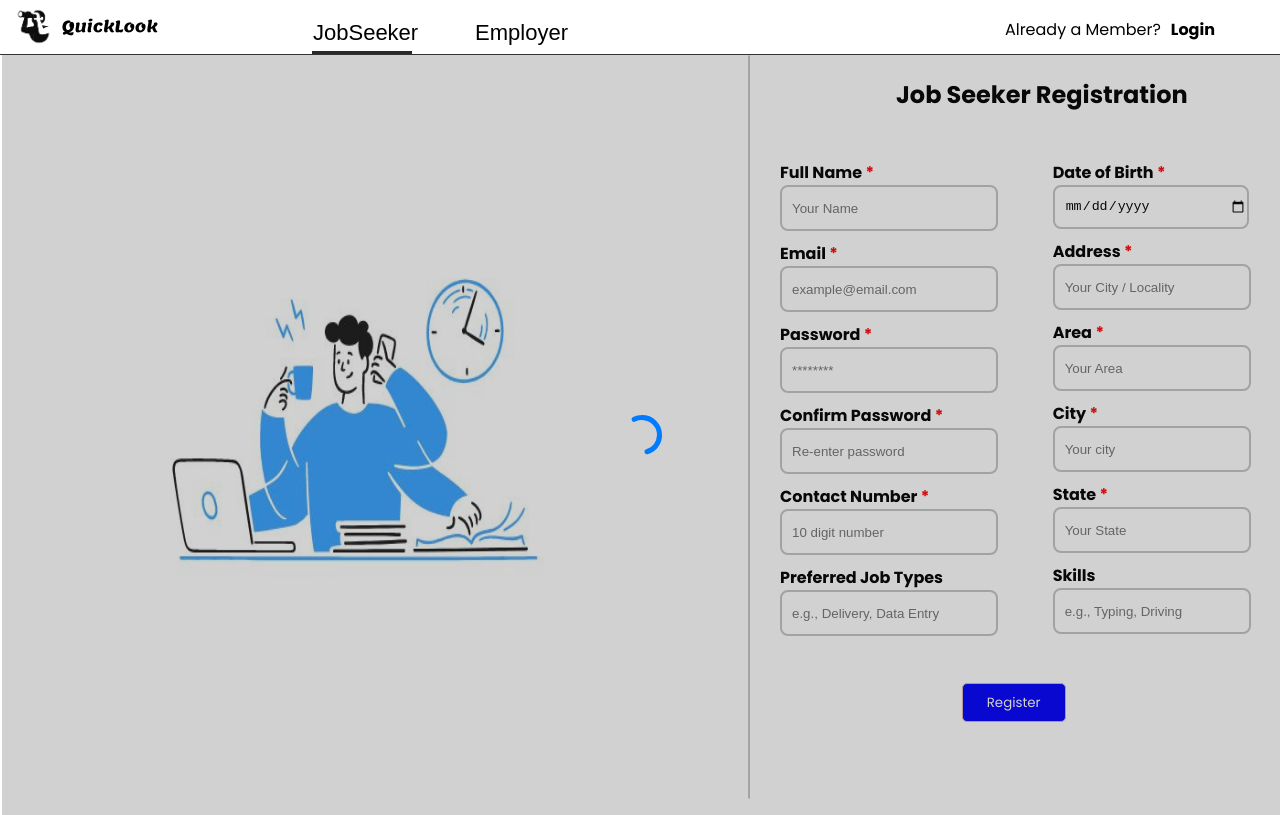
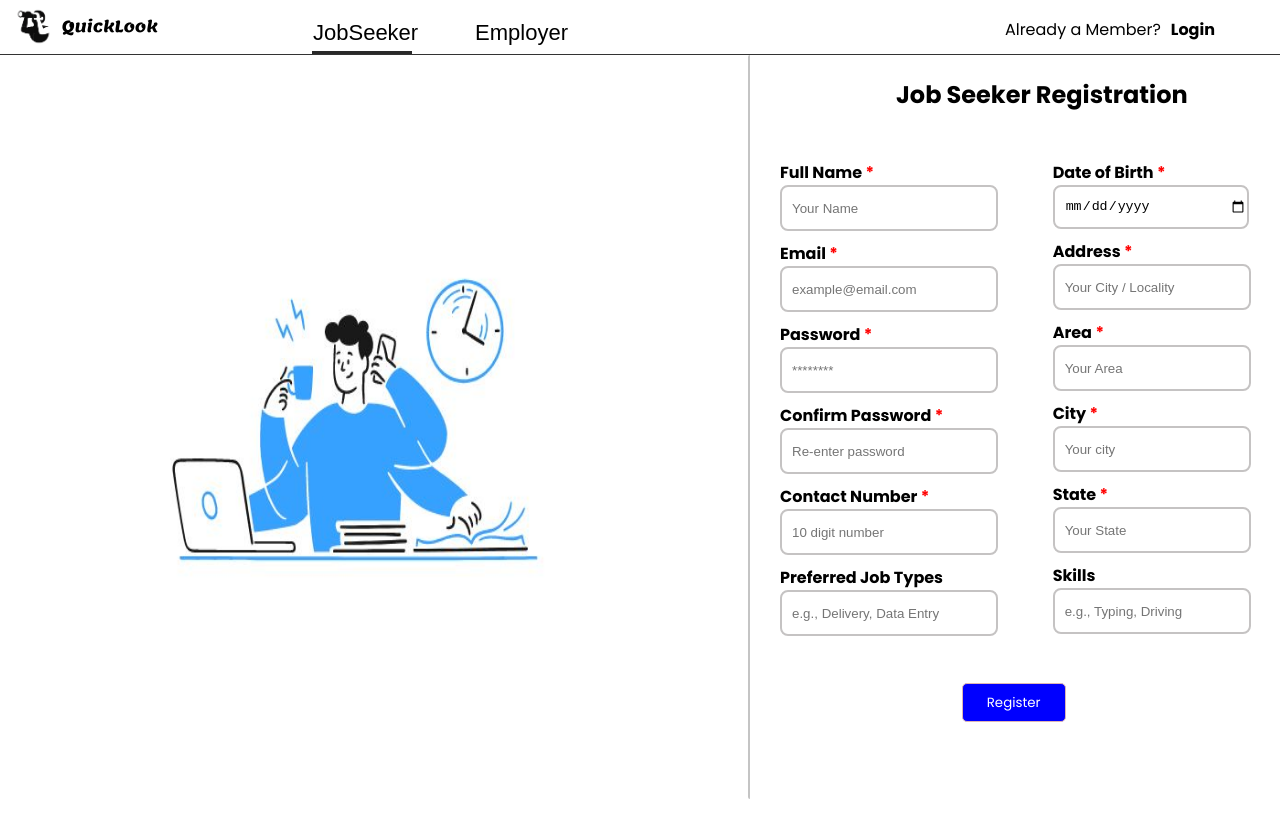
Before and after one commit to talktoananthu/QuickLookFrontend, an Angular app: page /register/jobseeker in a window 1280 px wide. Built offline with nearby package versions, Linux system fonts and the light colour scheme; a small style sheet from the web is missing; a web font is replaced by a local one.

Commit message:
frontend changed

```diff
--- a/src/app/job-seeker-register/job-seeker-register.component.html
+++ b/src/app/job-seeker-register/job-seeker-register.component.html
@@ -139,7 +139,7 @@
    </div>
 
 </form>
-<div class="ForShowingLoadingPage" *ngIf="loadingService.loading$ ">
+<div class="ForShowingLoadingPage" *ngIf="loadingService.loading$ | async">
   <svg
     class="container"
     viewBox="0 0 40 40"
```
